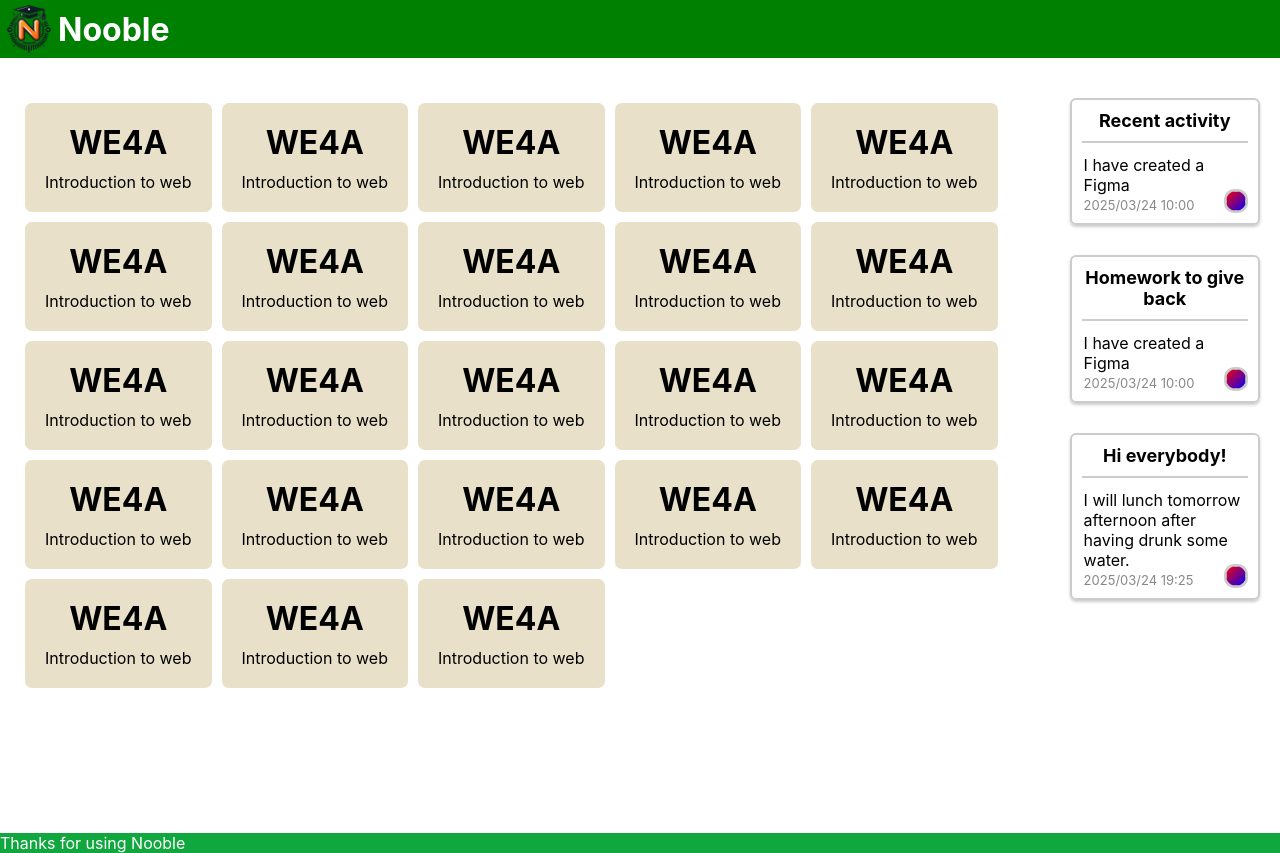
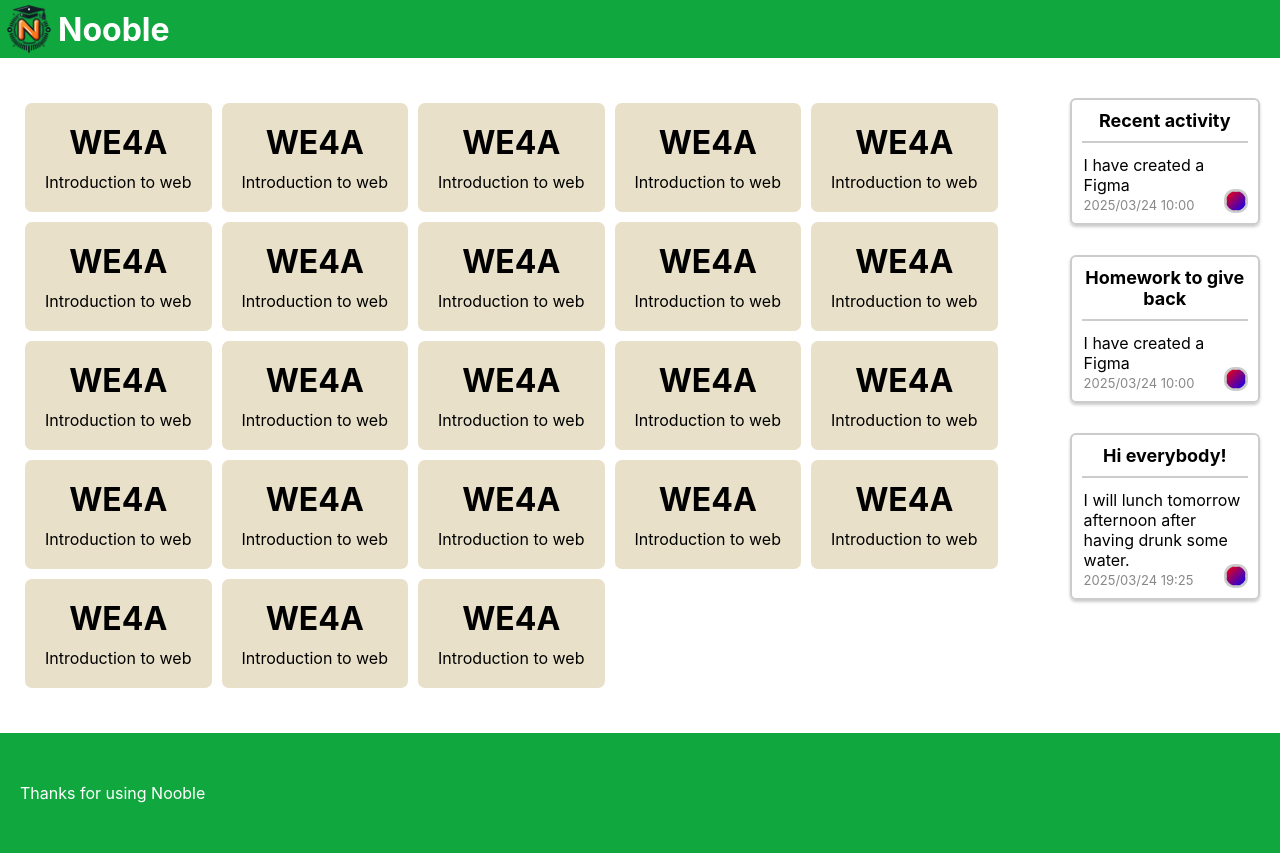
Before and after one commit to SimonMenicot/WE4A-SI40, a PHP site: page /html-pages/ue-select.php in a window 1280 px wide. Run offline with PHP 8.4, Linux system fonts and the light colour scheme.

Commit message:
Some changes  - adapted few things about the header and footer  - added missing variable

```diff
--- a/static/styles/dimensions/activity-thread.css
+++ b/static/styles/dimensions/activity-thread.css
@@ -3,6 +3,7 @@
     --activity-thread-width: 18vw;
     --activity-thread-spacing: 30px;
     --activity-thread-activity-padding: 10px;
+    --activity-thread-activity-border-size: 2px;
     --activity-thread-activity-border-radius: 6px;
     --activity-thread-activity-box-shadow-dimensions: 0px 2px 3px;
     --activity-thread-activity-line-width: 2px;
--- a/static/styles/dimensions/footer.css
+++ b/static/styles/dimensions/footer.css
@@ -1,3 +1,3 @@
 :root {
-    --footer-padding: 5px;
+    --footer-padding: 50px 20px;
 }
--- a/static/styles/elements/activity-thread.css
+++ b/static/styles/elements/activity-thread.css
@@ -9,7 +9,7 @@ section#activity-thread div.activity {
 
     padding: var(--activity-thread-activity-padding);
     box-sizing: border-box;
-    border: 2px solid var(--activity-thread-activity-border-color);
+    border: var(--activity-thread-activity-border-size) solid var(--activity-thread-activity-border-color);
     border-radius: var(--activity-thread-activity-border-radius);
     box-shadow: var(--activity-thread-activity-box-shadow-dimensions) var(--activity-thread-activity-box-shadow-color) ;
 }
--- a/static/styles/elements/footer.css
+++ b/static/styles/elements/footer.css
@@ -1,6 +1,6 @@
 footer{
 	background: var(--primary-color);
 	color: var(--on-primary-text-color);
-	padding: var(--footer-height);
+	padding: var(--footer-padding);
 	flex-grow: 0px;
 }
--- a/static/styles/elements/header.css
+++ b/static/styles/elements/header.css
@@ -2,8 +2,8 @@ header {
 	position: relative;
 	top: 0px;
 
-	background: green;
-	color: white;
+	background: var(--primary-color);
+	color: var(--on-primary-text-color);
 	padding: var(--header-padding);
 }
 
```
